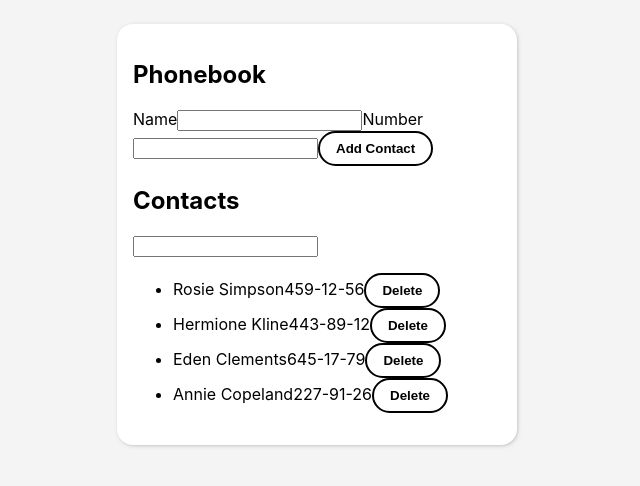
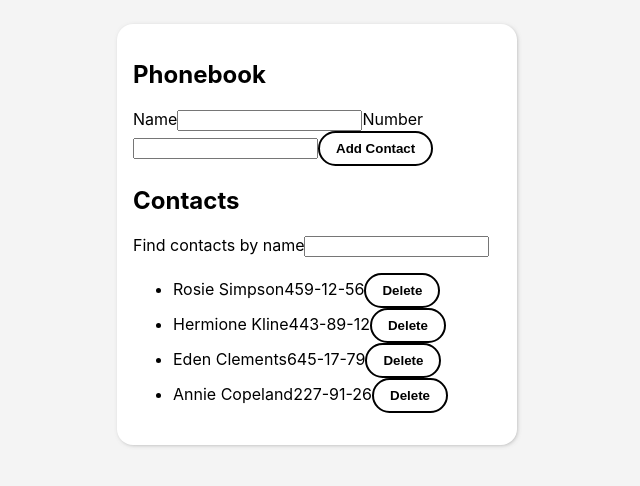
Before and after one commit to yarqui/02-ph, a React (Create React App) app: page / in a window 1280 px wide. Shown: the top 486 px of the page, without its empty margins (323-963 px from the left). Built offline with nearby package versions, Linux system fonts and the light colour scheme.

Commit message:
add <label> to filter input

```diff
--- a/src/components/Filter/Filter.jsx
+++ b/src/components/Filter/Filter.jsx
@@ -8,6 +8,8 @@ class Filter extends PureComponent {
     const { filter } = this.props;
 
     return (
+      <>
+        <label htmlFor="filter">Find contacts by name</label>
         <input
           type="text"
           name="filter"
@@ -15,6 +17,7 @@ class Filter extends PureComponent {
           onChange={e => this.props.filterContacts(e.target.value)}
           required
         />
+      </>
     );
   }
 }
```
Lines whose indentation alone changed are shown as unchanged.
